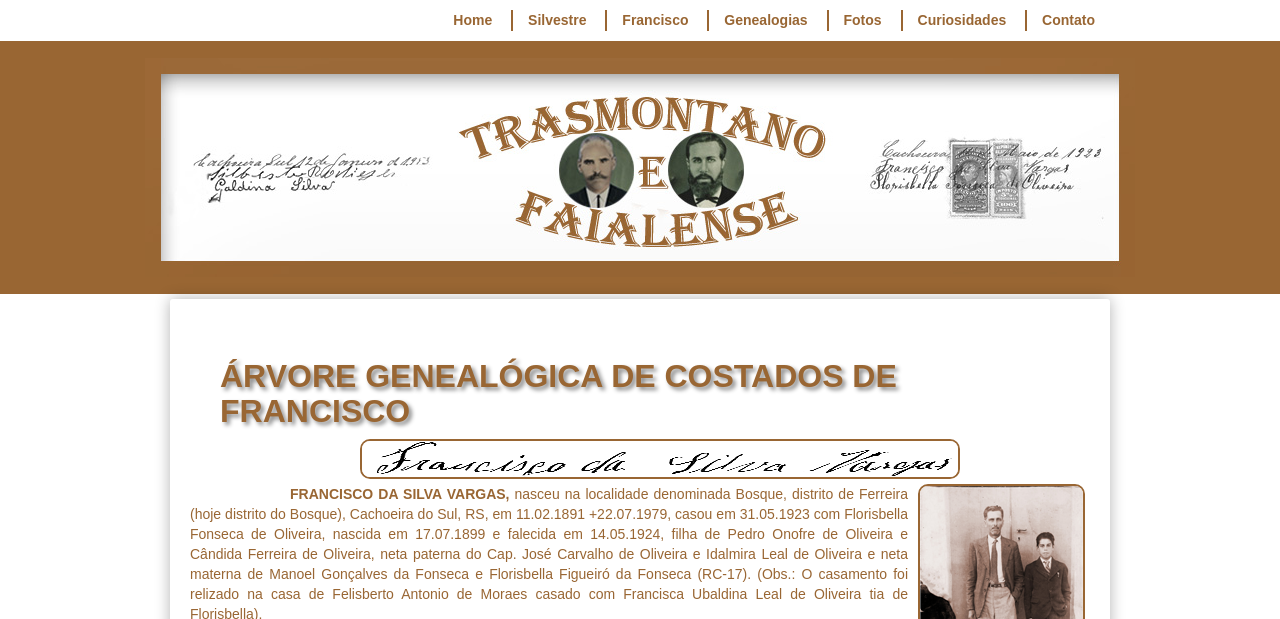
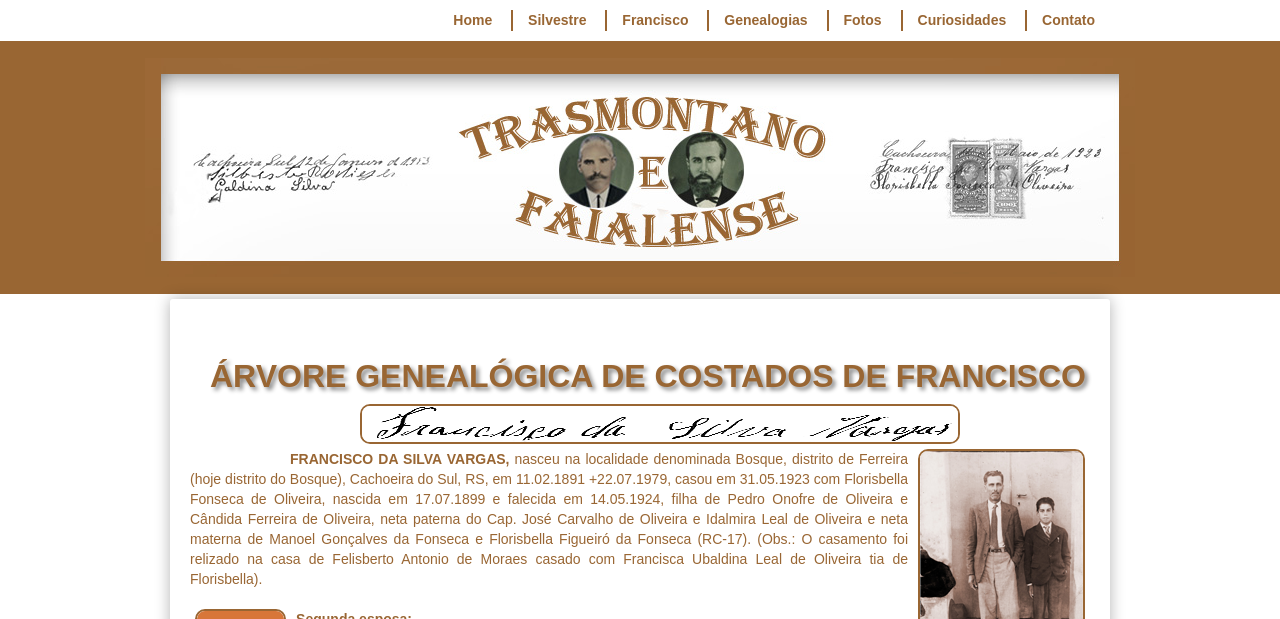
Before and after one commit to claudiovargas1955/claudiovargas1955.github.io, a Jekyll site: the page built from _pages/arvore-genealogica-de-costados-de-francisco.html, in a window 1280 px wide. Shown: the top 619 px of the page. Built offline with Jekyll 4.4.1, drawn with Linux system fonts in a browser that asks for light colours; some web fonts are replaced; grey boxes are pictures that could not be loaded.

Commit message:
Update arvore-genealogica-de-costados-de-francisco.html

```diff
--- a/_pages/arvore-genealogica-de-costados-de-francisco.html
+++ b/_pages/arvore-genealogica-de-costados-de-francisco.html
@@ -89,7 +89,7 @@ details[open] summary {color:#996633;
      }
 
   h1{text-shadow: 3px 3px 4px #888;
-     margin-left: 30px;
+     margin-left: 20px;
      font-weight:bold;
     }
 
```
